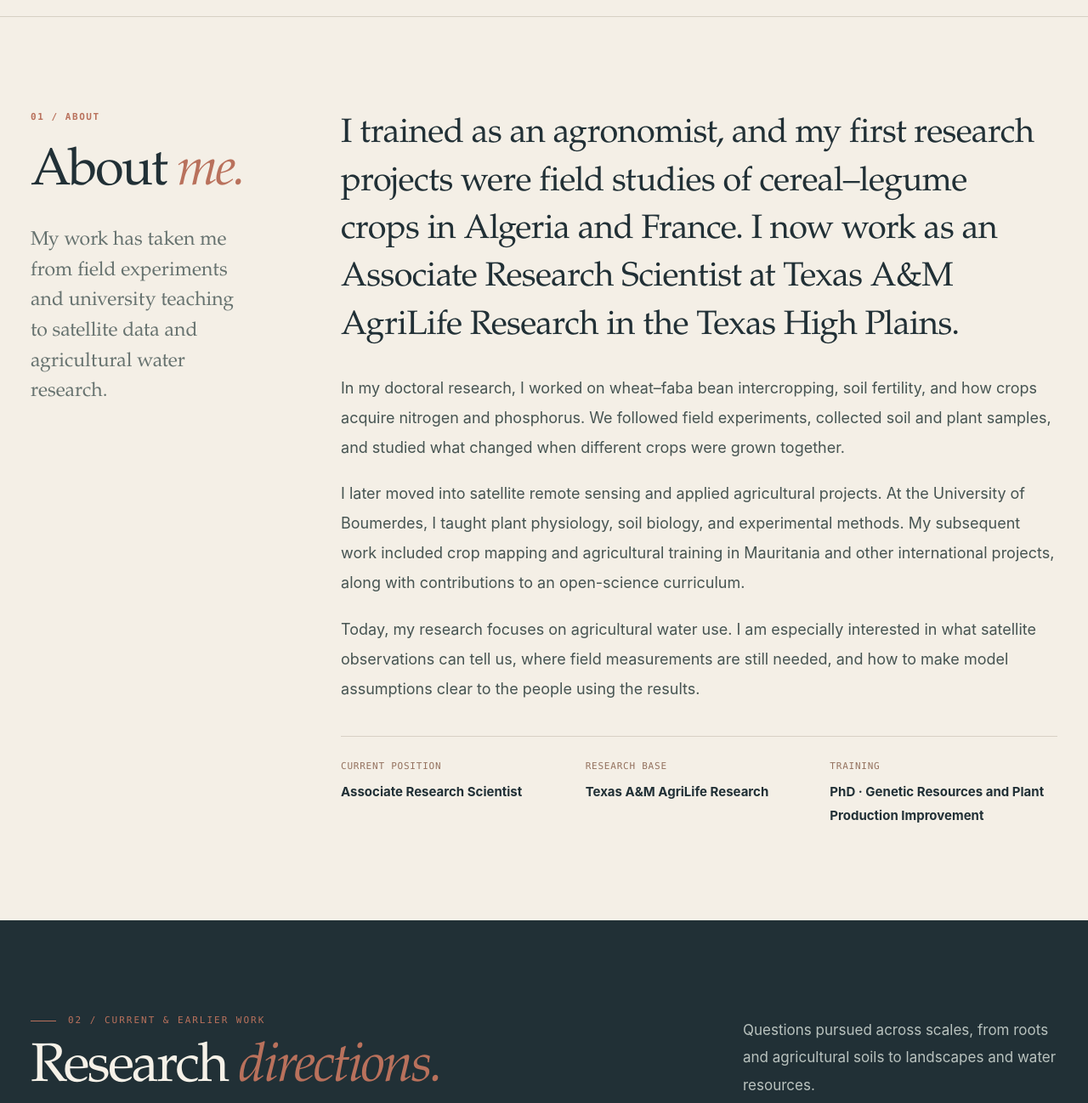
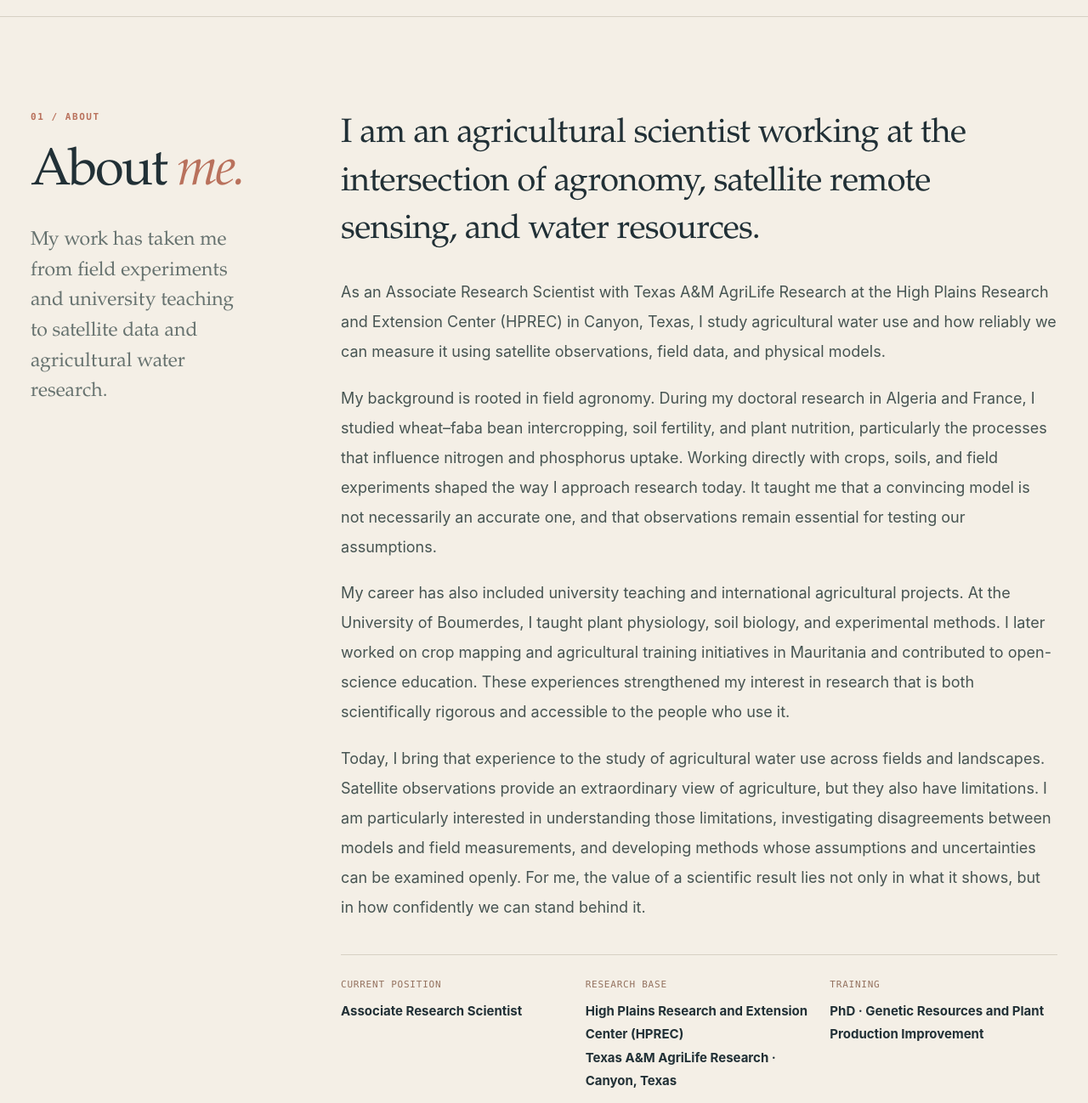
Before and after one commit to ghileskaci/ghileskaci.github.io, a plain HTML site: page index.html in a window 1280 px wide. Shown: the part 902-2200 px from the top of the page at 85% size. Drawn offline with Linux system fonts and the light colour scheme.

Commit message:
Update About biography and HPREC affiliation

```diff
--- a/index.html
+++ b/index.html
@@ -393,11 +393,12 @@ a.contact-card:hover {border-color: #b9715c; background: #f6f0e7;}
 <p class="about-aside">My work has taken me from field experiments and university teaching to satellite data and agricultural water research.</p>
 </div>
 <div class="about-body">
-<p class="about-lead">I trained as an agronomist, and my first research projects were field studies of cereal–legume crops in Algeria and France. I now work as an Associate Research Scientist at Texas A&amp;M AgriLife Research in the Texas High Plains.</p>
-<p>In my doctoral research, I worked on wheat–faba bean intercropping, soil fertility, and how crops acquire nitrogen and phosphorus. We followed field experiments, collected soil and plant samples, and studied what changed when different crops were grown together.</p>
-<p>I later moved into satellite remote sensing and applied agricultural projects. At the University of Boumerdes, I taught plant physiology, soil biology, and experimental methods. My subsequent work included crop mapping and agricultural training in Mauritania and other international projects, along with contributions to an open-science curriculum.</p>
-<p>Today, my research focuses on agricultural water use. I am especially interested in what satellite observations can tell us, where field measurements are still needed, and how to make model assumptions clear to the people using the results.</p>
-<div class="about-details"><div><span>Current position</span><strong>Associate Research Scientist</strong></div><div><span>Research base</span><strong>Texas A&amp;M AgriLife Research</strong></div><div><span>Training</span><strong>PhD · Genetic Resources and Plant Production Improvement</strong></div></div>
+<p class="about-lead">I am an agricultural scientist working at the intersection of agronomy, satellite remote sensing, and water resources.</p>
+<p>As an Associate Research Scientist with Texas A&amp;M AgriLife Research at the High Plains Research and Extension Center (HPREC) in Canyon, Texas, I study agricultural water use and how reliably we can measure it using satellite observations, field data, and physical models.</p>
+<p>My background is rooted in field agronomy. During my doctoral research in Algeria and France, I studied wheat–faba bean intercropping, soil fertility, and plant nutrition, particularly the processes that influence nitrogen and phosphorus uptake. Working directly with crops, soils, and field experiments shaped the way I approach research today. It taught me that a convincing model is not necessarily an accurate one, and that observations remain essential for testing our assumptions.</p>
+<p>My career has also included university teaching and international agricultural projects. At the University of Boumerdes, I taught plant physiology, soil biology, and experimental methods. I later worked on crop mapping and agricultural training initiatives in Mauritania and contributed to open-science education. These experiences strengthened my interest in research that is both scientifically rigorous and accessible to the people who use it.</p>
+<p>Today, I bring that experience to the study of agricultural water use across fields and landscapes. Satellite observations provide an extraordinary view of agriculture, but they also have limitations. I am particularly interested in understanding those limitations, investigating disagreements between models and field measurements, and developing methods whose assumptions and uncertainties can be examined openly. For me, the value of a scientific result lies not only in what it shows, but in how confidently we can stand behind it.</p>
+<div class="about-details"><div><span>Current position</span><strong>Associate Research Scientist</strong></div><div><span>Research base</span><strong>High Plains Research and Extension Center (HPREC)<br/>Texas A&amp;M AgriLife Research · Canyon, Texas</strong></div><div><span>Training</span><strong>PhD · Genetic Resources and Plant Production Improvement</strong></div></div>
 </div>
 </div></section>
 <section class="section research-section" id="research">
```
